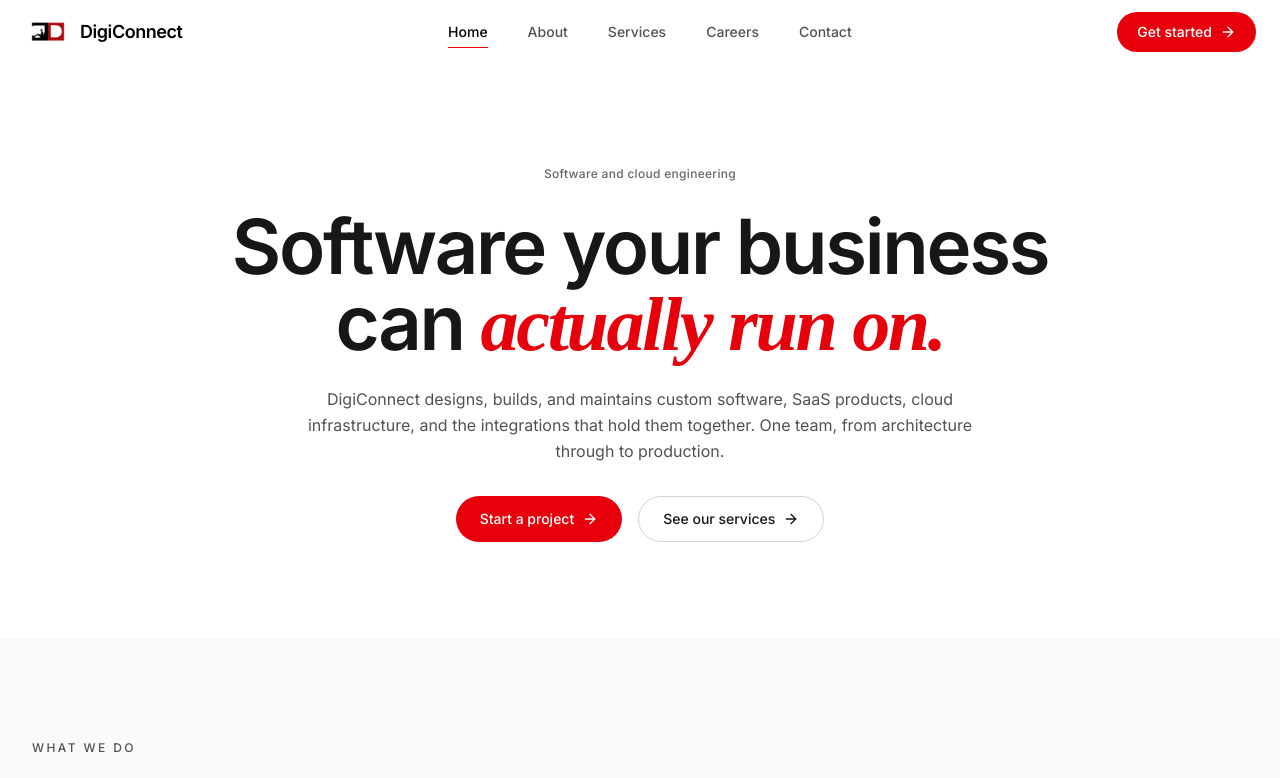
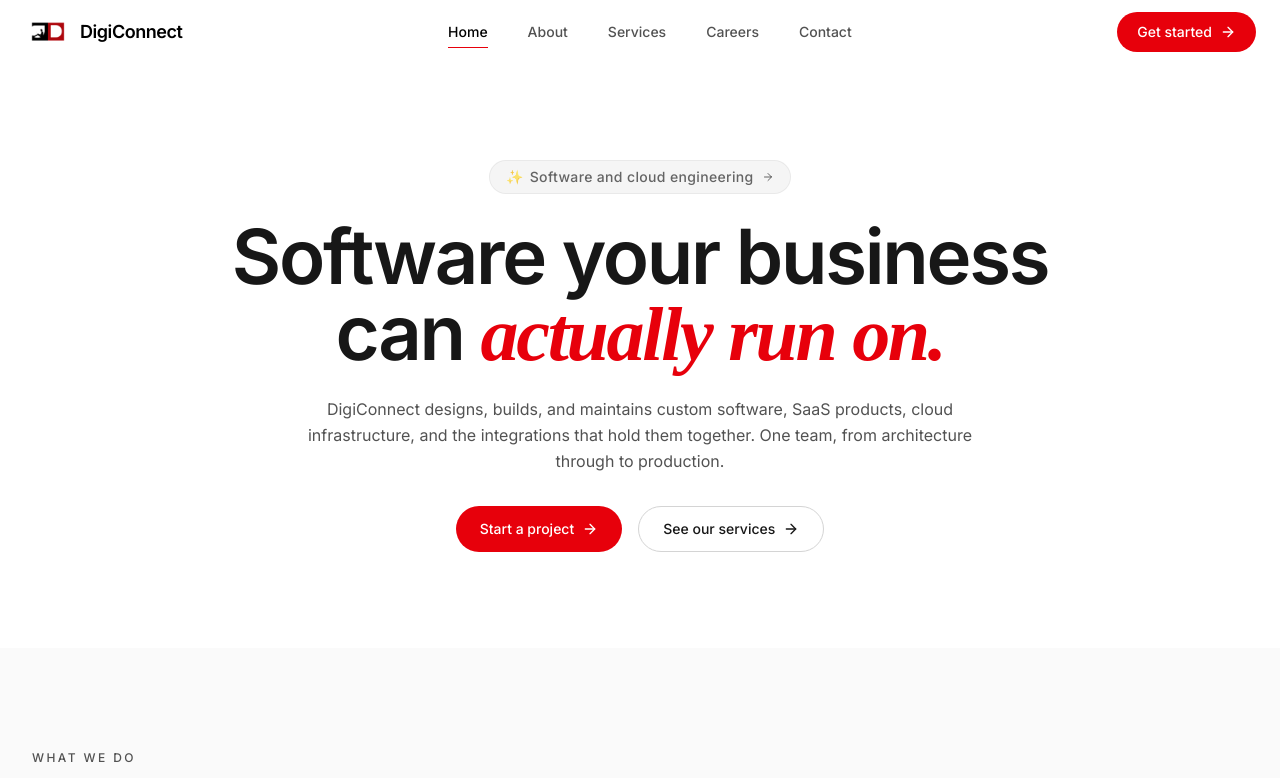
Before and after one commit to LeelaMohan217/J-Monk-Devops, a React (Vite) app: page /digiconnect in a window 1280 px wide. Shown: the top 778 px of the page. Built offline with nearby package versions, Linux system fonts and the light colour scheme.

Commit message:
Put the DigiConnect hero eyebrow in a Magic UI shiny badge

```diff
--- a/src/sites/digiconnect/pages/home/HeroSection.jsx
+++ b/src/sites/digiconnect/pages/home/HeroSection.jsx
@@ -13,35 +13,64 @@ const HeroSection = () => {
       <div className="mx-auto max-w-7xl px-6 md:px-8">
         <div className="flex flex-col items-start gap-6 text-left md:items-center md:text-center">
           {/* The one eyebrow on the site that is neither uppercase nor static.
-              The other twelve are text-xs uppercase tracking-[0.2em]; this one
-              is lowercase and carries Magic UI's shiny sweep, so it is a
-              deliberate exception for the home hero rather than a new spec.
+              The other twelve are plain text-xs uppercase tracking-[0.2em]
+              labels; this is Magic UI's shiny-text badge, so it is a deliberate
+              exception for the home hero rather than a new eyebrow spec.
 
-              Two things follow from dropping `uppercase`. Tracking comes down
-              from 0.2em to tracking-wide, because that much letterspacing is
-              there to open up capitals and on lowercase it just looks broken.
-              And the motion wrapper is now a separate element from the text:
-              fadeIn animates opacity and transform on the wrapper while the
-              shine animates background-position on the span inside, so the
-              entrance and the sweep never touch the same property.
+              Chrome is the badge from Magic UI's own demo: a pill with a hairline
+              border-black/5 on bg-neutral-100, a sparkle, and an arrow that
+              slides on group-hover. Two substitutions. The arrow is lucide's
+              ArrowRight rather than the demo's radix icon, because every other
+              CTA on this site already uses lucide and the two draw the glyph at
+              different weights. And the demo's own `text-base text-white` on the
+              pill is dropped: the white was dead (AnimatedShinyText sets its own
+              colour) and the size is set below.
+
+              It is a Link rather than a span because the arrow promises one.
+              Pointing at the about page, not services: the label names the
+              practice and that page is the one that defines it, and the two CTAs
+              below already take contact and services, so this stays out of their
+              way instead of giving the hero two routes to the same place.
+
+              Tracking is down from 0.2em to tracking-wide. That much
+              letterspacing exists to open up capitals; on lowercase it reads as
+              broken.
+
+              The motion wrapper is a separate element from the text on purpose:
+              fadeIn animates opacity and transform out here while the shine
+              animates background-position on the span inside, so the entrance
+              and the sweep never contend for the same property.
 
               text-neutral-800/70 rather than the component's own
               text-neutral-600/70. The alpha is load-bearing and cannot go: the
               sweep is a gradient clipped to the glyphs with bg-clip-text, so it
               is only visible through the text colour's own transparency, and an
               opaque colour here would paint over it and show nothing. But 600 at
-              70% resolves to about #868686 on this white surface, roughly 3.5:1,
-              which fails AA for 12px text. Darkening the base to 800 lands near
-              #676767, about 5.3:1, and still leaves the same 30% window for the
-              shine to come through. */}
+              70% resolves to roughly 3.6:1, which fails AA. Darkening the base to
+              800 clears 4.5:1 against the pill's neutral-100 while leaving the
+              same 30% window for the shine to come through. */}
           <motion.div
             variants={fadeIn("up", 0.05)}
             initial="hidden"
             animate="show"
           >
-            <AnimatedShinyText className="mx-0 text-xs font-medium tracking-wide text-neutral-800/70">
-              {hero.eyebrow}
-            </AnimatedShinyText>
+            <Link
+              to={hero.eyebrowHref}
+              className="group inline-flex rounded-full border border-black/5 bg-neutral-100 transition-colors duration-300 ease-in hover:bg-neutral-200 focus-visible:outline-2 focus-visible:outline-offset-2 focus-visible:outline-red-600"
+            >
+              <AnimatedShinyText className="mx-0 inline-flex items-center justify-center gap-1.5 px-4 py-1.5 text-sm font-medium tracking-wide text-neutral-800/70">
+                {/* Colour emoji paint their own glyph, so bg-clip-text leaves
+                    this one alone and the sparkle keeps its gold while the words
+                    beside it shimmer. Hidden from screen readers: it is
+                    decoration, and announced it would just read "sparkles". */}
+                <span aria-hidden="true">✨</span>
+                {hero.eyebrow}
+                <ArrowRight
+                  className="ml-0.5 size-3 transition-transform duration-300 ease-in-out group-hover:translate-x-0.5"
+                  aria-hidden="true"
+                />
+              </AnimatedShinyText>
+            </Link>
           </motion.div>
 
           {/* The ramp shifted a step to make room above: 0.05 / 0.15 / 0.3 /
--- a/src/sites/digiconnect/pages/home/data.js
+++ b/src/sites/digiconnect/pages/home/data.js
@@ -26,11 +26,20 @@ export const hero = {
   //
   // Sentence case, and it renders that way: HeroSection sets this one lowercase
   // where the other eyebrows are uppercase, so unlike them the casing here is
-  // visible and belongs to the string. Length has plenty of room as a result.
-  // The uppercase eyebrows are the tight ones, costing about 10px per character
-  // against a 327px phone rail; lowercase at tracking-wide runs closer to 6px,
-  // so this sits well inside one line.
+  // visible and belongs to the string.
+  //
+  // Length is the one thing to watch when rewording it, because this eyebrow now
+  // sits in a badge with a sparkle and an arrow beside it rather than running
+  // free. Those plus the pill's padding cost about 70px, so on the 327px phone
+  // rail the words themselves have roughly 255px, and at text-sm lowercase a
+  // character runs about 7px. That leaves room for around 36; this is 29. Past
+  // the limit the pill wraps to two lines rather than the text simply reflowing,
+  // which looks like a broken button.
   eyebrow: "Software and cloud engineering",
+  // The badge's arrow promises a destination. About rather than services because
+  // the label names the practice and that page defines it, and because the two
+  // CTAs below already own contact and services.
+  eyebrowHref: "/digiconnect/about",
   headingLead: "Software your business can ",
   headingAccent: "actually run on.",
   lead: "DigiConnect designs, builds, and maintains custom software, SaaS products, cloud infrastructure, and the integrations that hold them together. One team, from architecture through to production.",
```
